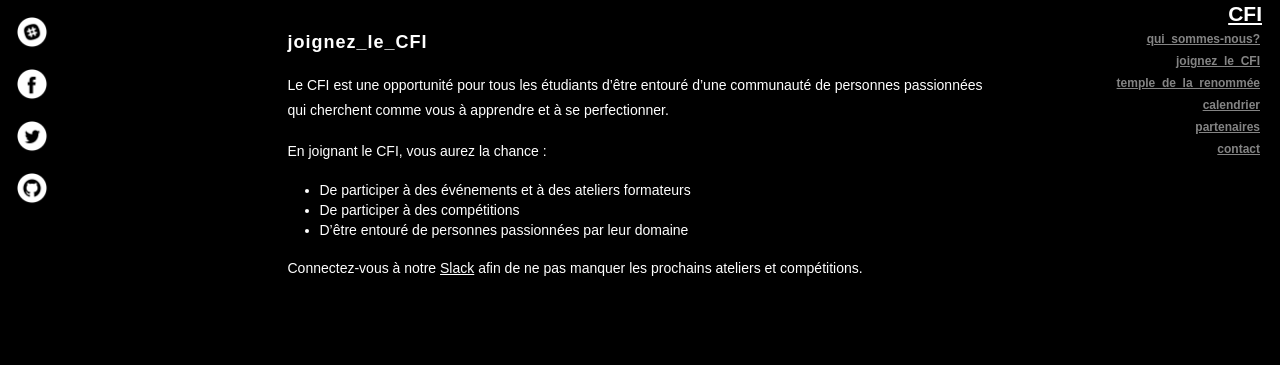
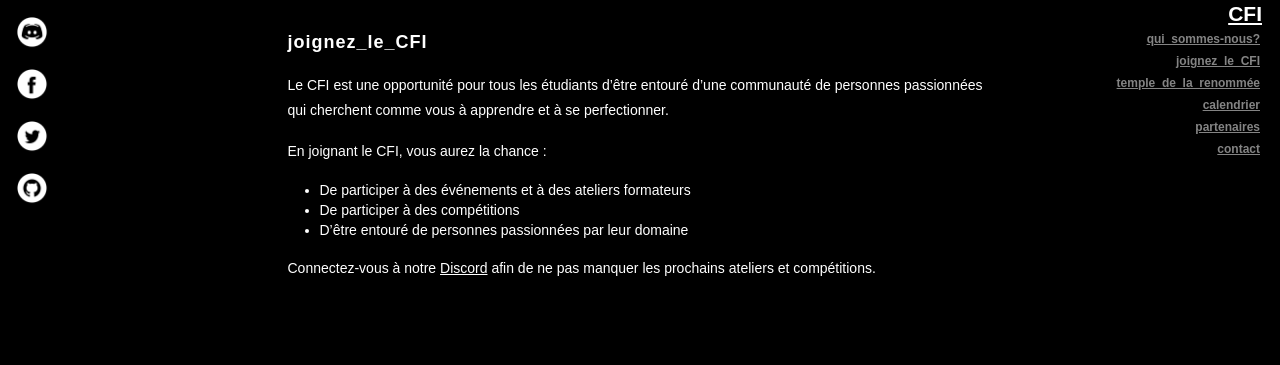
Before and after one commit to CFI-UL/cfi-ul.github.io, a Jekyll site: the page built from index.html, in a window 1280 px wide and 900 px high, scrolled down 1598 px. Shown: the top 365 px of the window. Built offline with Jekyll 4.4.1, drawn with Linux system fonts in a browser that asks for light colours.

Commit message:
Change of Slack for Discord

```diff
--- a/_config.yml
+++ b/_config.yml
@@ -7,7 +7,7 @@ description: >
   il nous fera plaisir de vous guider pour exploiter votre plein potentiel!
 description_suite: >
   Le groupe a été créé en septembre 2017 par des étudiants qui veulent voir leur
-  université briller parmi les autres! Connectez-vous sur notre Slack pour être
+  université briller parmi les autres! Connectez-vous sur notre Discord pour être
   à l’affut de tout ce qui se passe à l’intérieur du club! Soit nos formations,
   ateliers, conférences et tout autre événement que nos membres proposent ou
   veulent participer!
--- a/_data/contact.yml
+++ b/_data/contact.yml
@@ -1,5 +1,5 @@
-- name: slack
-  url: http://slack.cfiul.ca/
+- name: discord
+  url: https://discord.gg/8MJJeRQC53
 - name: facebook
   url: https://www.facebook.com/cfiul/
 - name: twitter
--- a/index.html
+++ b/index.html
@@ -46,8 +46,8 @@ layout: default
       <li class="list__item">D’être entouré de personnes passionnées par leur domaine</li>
     </ul>
     <p>
-      {% assign contact_slack = site.data.contact | where:"name", "slack" | first %}
-      Connectez-vous à notre <a href="{{ contact_slack.url }}">Slack</a> afin de ne pas manquer les prochains ateliers et compétitions.
+      {% assign contact_discord = site.data.contact | where:"name", "discord" | first %}
+      Connectez-vous à notre <a href="{{ contact_discord.url }}">Discord</a> afin de ne pas manquer les prochains ateliers et compétitions.
     </p>
   </div>
 </div>
```
Also changed, not shown: assets/images/discord.png (added).
